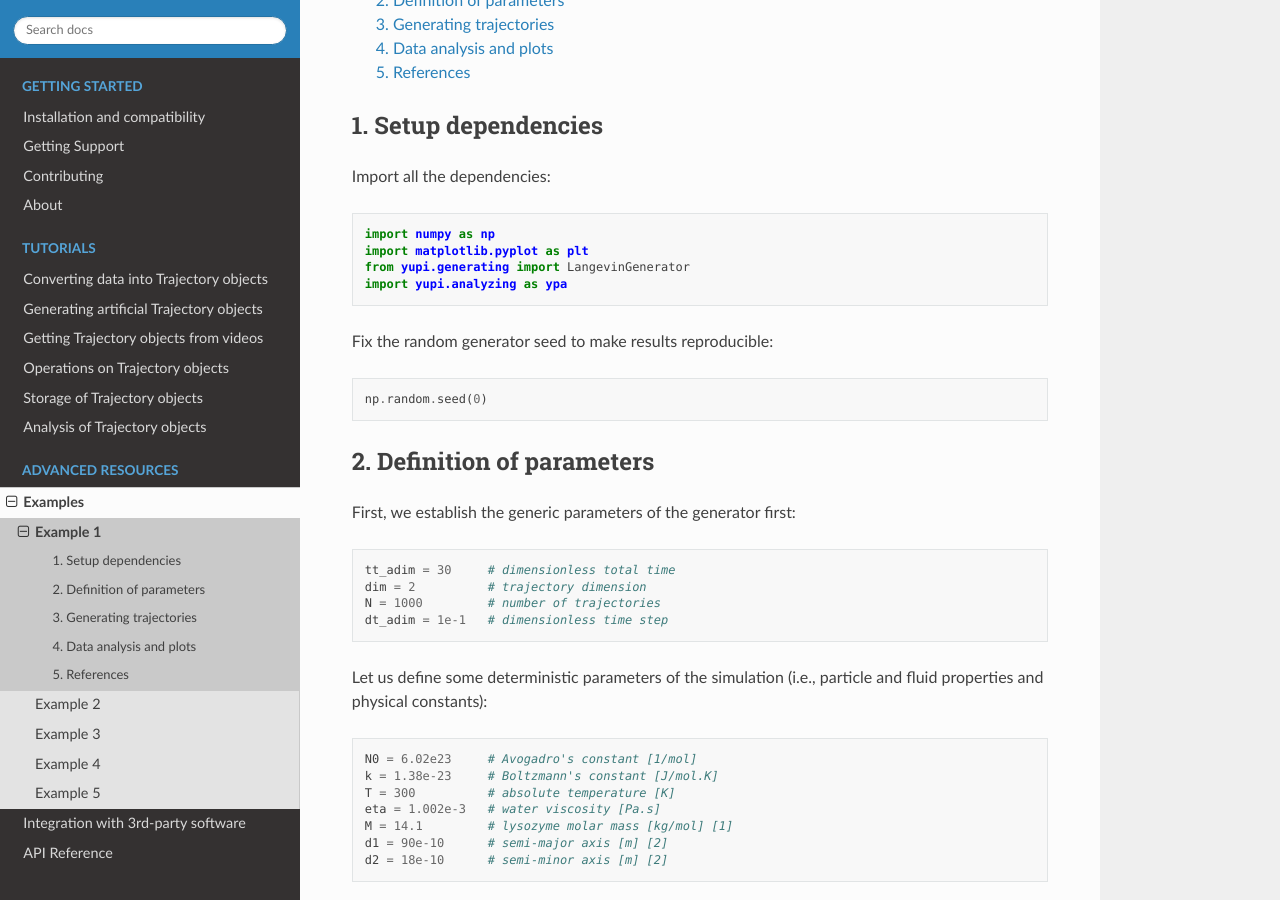
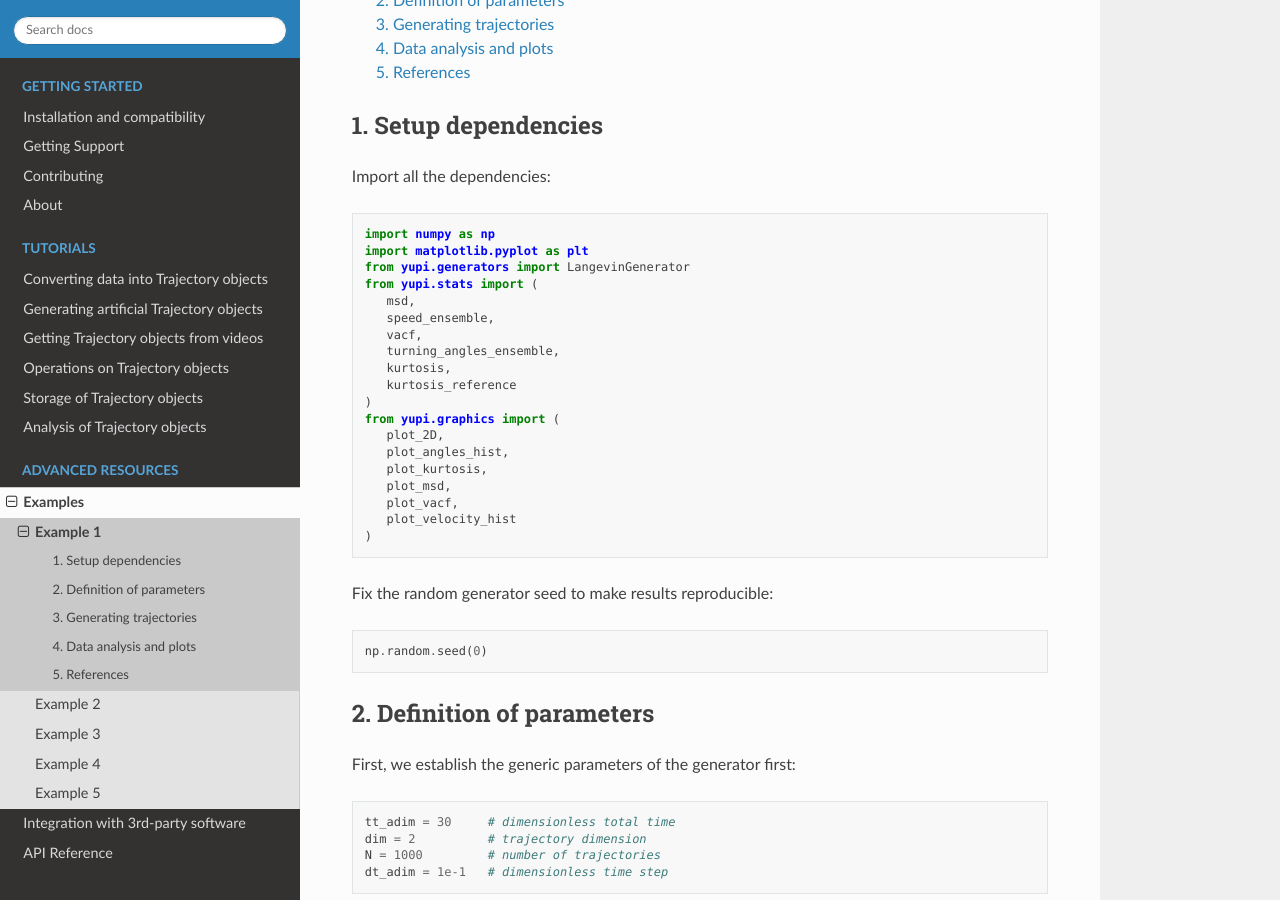
Before and after one commit to yupidevs/yupi, a Sphinx documentation site: the page built from docs/source/examples/example1.rst, in a window 1280 px wide and 900 px high, scrolled down 322 px. Built offline with Sphinx 7.4.7 and the Read the Docs theme 2.0.0, drawn with Linux system fonts in a browser that asks for light colours; some of the changed text lies outside the part shown.

Commit message:
Fix examples

```diff
--- a/docs/source/examples/example1.rst
+++ b/docs/source/examples/example1.rst
@@ -25,8 +25,23 @@
 
    import numpy as np
    import matplotlib.pyplot as plt
-   from yupi.generating import LangevinGenerator
-   import yupi.analyzing as ypa
+   from yupi.generators import LangevinGenerator
+   from yupi.stats import (
+      msd,
+      speed_ensemble,
+      vacf,
+      turning_angles_ensemble,
+      kurtosis,
+      kurtosis_reference
+   )
+   from yupi.graphics import (
+      plot_2D,
+      plot_angles_hist,
+      plot_kurtosis,
+      plot_msd,
+      plot_vacf,
+      plot_velocity_hist
+   )
 
 Fix the random generator seed to make results reproducible:
 
@@ -128,49 +143,50 @@
 .. code-block:: python
 
    ax1 = plt.subplot(231)
-   ypa.plot_trajectories(trajs[:5], legend=False, show=False)
+   plot_2D(trajs[:5], legend=False, show=False)
 
 Plot velocity histogram
 
 .. code-block:: python
 
-   v = ypa.velocity_samples(trajs, step=1)
+   v = speed_ensemble(trajs, step=1)
    ax2 = plt.subplot(232)
-   ypa.plot_velocity_hist(v, bins=20, show=False)
+   plot_velocity_hist(v, bins=20, show=False)
 
 Plot turning angles
 
 .. code-block:: python
 
-   theta = ypa.turning_angles(trajs)
+   theta = turning_angles_ensemble(trajs)
    ax3 = plt.subplot(233, projection='polar')
-   ypa.plot_angle_distribution(theta, show=False)
+   plot_angles_hist(theta, show=False)
 
 Plot Mean Square Displacement
 
 .. code-block:: python
 
    lag_msd = 30
-   msd, msd_std = ypa.msd(trajs, time_avg=True, lag=lag_msd)
+   msd, msd_std = msd(trajs, time_avg=True, lag=lag_msd)
    ax4 = plt.subplot(234)
-   ypa.plot_msd(msd, msd_std, dt, lag=lag_msd, show=False)
+   plot_msd(msd, msd_std, dt, lag=lag_msd, show=False)
 
 Plot Kurtosis
 
 .. code-block:: python
 
-   kurtosis = ypa.kurtosis(trajs, time_avg=False, lag=30)
+   kurtosis = kurtosis(trajs, time_avg=False, lag=30)
+   kurt_ref = kurtosis_reference(trajs)
    ax5 = plt.subplot(235)
-   ypa.plot_kurtosis(kurtosis, dt=dt, show=False)
+   plot_kurtosis(kurtosis, kurtosis_ref=kurt_ref, dt=dt, show=False)
 
 Plot Velocity autocorrelation function
 
 .. code-block:: python
 
    lag_vacf = 50
-   vacf, _ = ypa.vacf(trajs, time_avg=True, lag=lag_vacf)
+   vacf, _ = vacf(trajs, time_avg=True, lag=lag_vacf)
    ax6 = plt.subplot(236)
-   ypa.plot_vacf(vacf, dt, lag_vacf, show=False)
+   plot_vacf(vacf, dt, lag_vacf, show=False)
 
 Generate plot
 
--- a/docs/source/examples/example2.rst
+++ b/docs/source/examples/example2.rst
@@ -34,7 +34,7 @@
    from yupi.tracking import ColorMatching, FrameDifferencing
    from yupi.tracking import BackgroundEstimator, BackgroundSubtraction
    from yupi.tracking import TemplateMatching, OpticalFlow
-   from yupi.analyzing import plot_trajectories
+   from yupi.graphics import plot_2D
 
 Set up the path to multimedia resources:
 
@@ -141,7 +141,7 @@
 
 .. code-block:: python
 
-   plot_trajectories(tl)
+   plot_2D(tl)
 
 .. figure:: /images/example2.png
    :alt: Output of example2
--- a/docs/source/examples/example3.rst
+++ b/docs/source/examples/example3.rst
@@ -52,7 +52,7 @@
    import cv2
    from yupi.tracking import ROI, ObjectTracker, TrackingScenario
    from yupi.tracking import ColorMatching, TemplateMatching
-   from yupi.analyzing import plot_trajectories
+   from yupi.graphics import plot_2D
 
 Set up the path to multimedia resources:
 
@@ -115,8 +115,8 @@
 
    wheel_centered = led_centered.copy()
    wheel_centered.add_polar_offset(0.039, 0)
-   wheel_centered.traj_id= 'wheel'
-   plot_trajectories([wheel_centered, led_centered])
+   wheel_centered.traj_id = 'wheel'
+   plot_2D([wheel_centered, led_centered])
 
 
 .. figure:: /images/polar_offset.png
--- a/docs/source/examples/example4.rst
+++ b/docs/source/examples/example4.rst
@@ -36,11 +36,11 @@
 
 .. code-block:: python
 
+   from numpy import pi
    from yupi.tracking.trackers import ROI, ObjectTracker, TrackingScenario
    from yupi.tracking.undistorters import RemapUndistorter
    from yupi.tracking.algorithms import ColorMatching
-   from yupi.analyzing.visualization import plot_trajectories
-   from numpy import pi
+   from yupi.graphics import plot_2D
 
 Set up the path to multimedia resources:
 
@@ -135,7 +135,7 @@
 
 .. code-block:: python
 
-   plot_trajectories(tl, line_style='-o', connected=True, color=['blue', 'red'])
+   plot_2D(tl, line_style='-o', connected=True, color=['blue', 'red'])
 
 
 .. figure:: /images/example4-2.png
--- a/docs/source/examples/example5.rst
+++ b/docs/source/examples/example5.rst
@@ -40,7 +40,7 @@
    from yupi.tracking import ROI, ObjectTracker, CameraTracker, TrackingScenario
    from yupi.tracking import RemapUndistorter
    from yupi.tracking import ColorMatching
-   from yupi.analyzing import plot_trajectories
+   from yupi.graphics import plot_2D
 
 Set up the path to multimedia resources:
 
@@ -96,7 +96,7 @@
 
 .. code-block:: python
 
-   plot_trajectories(tl)
+   plot_2D(tl)
 
 .. figure:: /images/example5.png
    :alt: Output of example5
```
Also changed, not shown: docs/source/examples/examples.rst (+16 -16 lines).
